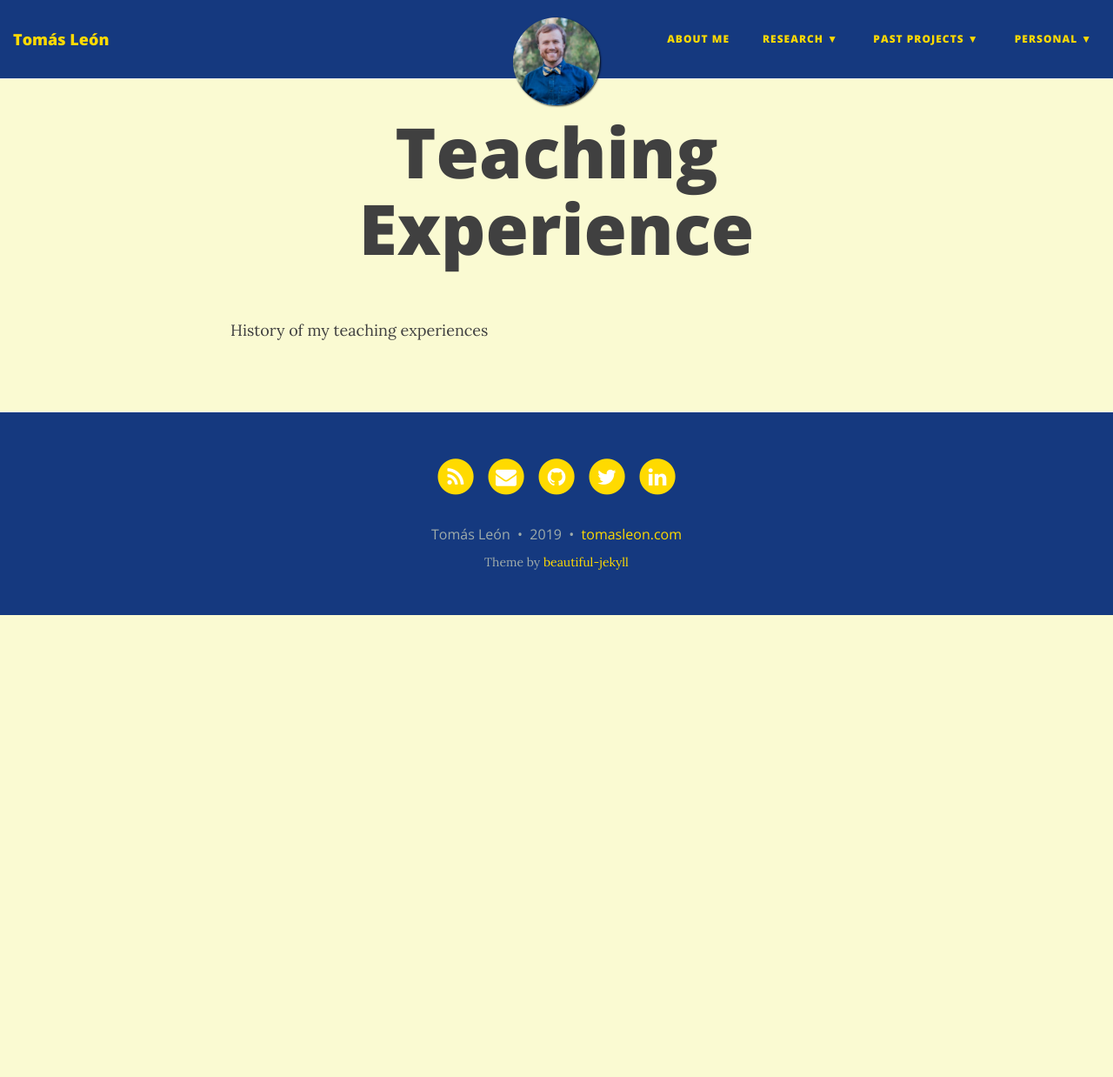
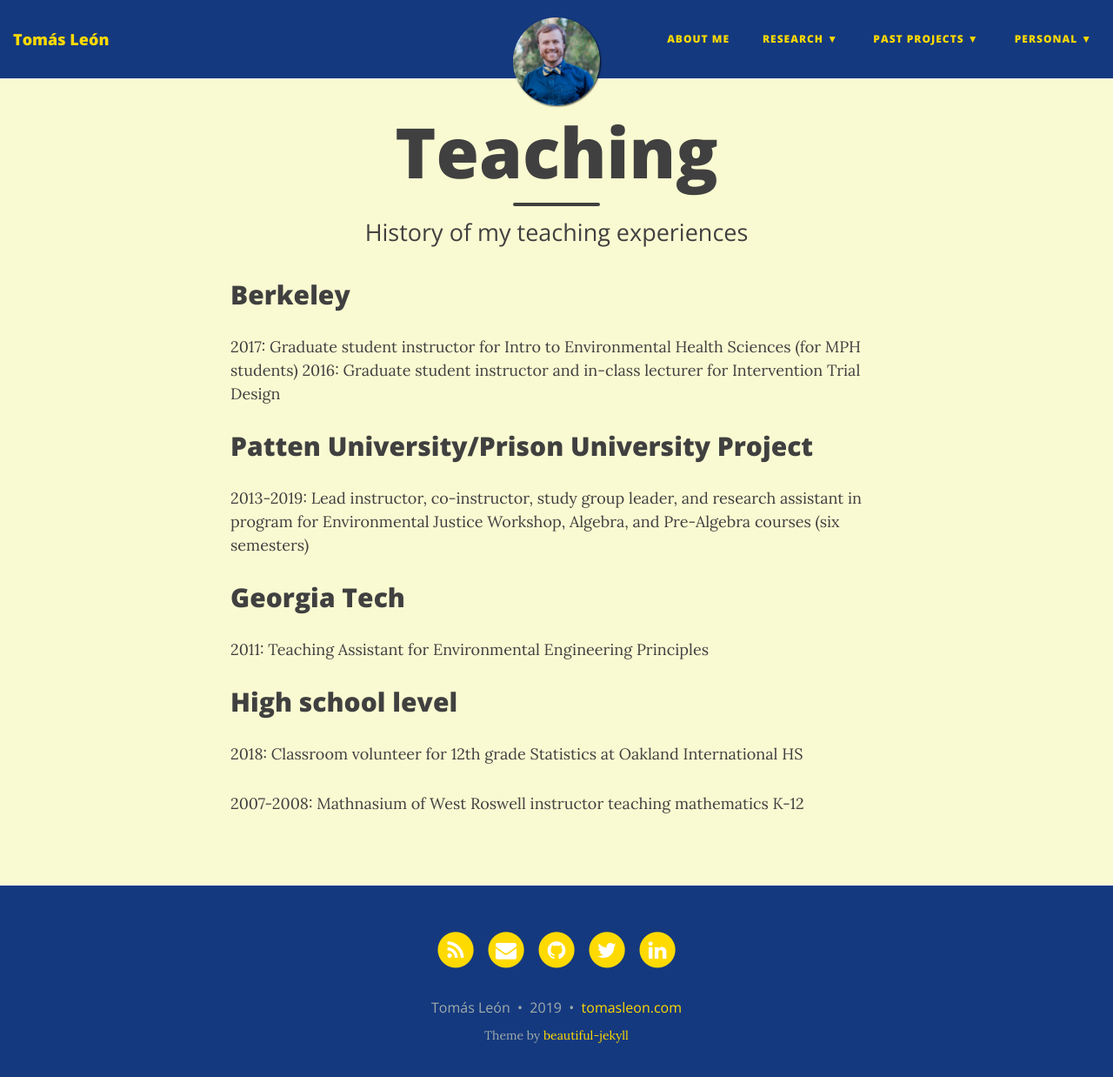
Before and after one commit to tomasleon/tomasleon.github.io, a Jekyll site: the page built from teaching.md, in a window 1280 px wide and 1251 px high. Shown: the top 1238 px of the window at 87% size. Built offline with Jekyll 4.4.1, drawn with Linux system fonts in a browser that asks for light colours; nearby versions of some CDN libraries.

Commit message:
Update teaching.md

```diff
--- a/teaching.md
+++ b/teaching.md
@@ -1,6 +1,24 @@
 ---
-title: Teaching Experience
-
+layout: page
+title: Teaching
+subtitle: History of my teaching experiences
 ---
 
-History of my teaching experiences
+## Berkeley
+
+2017: Graduate student instructor for Intro to Environmental Health Sciences (for MPH students)
+2016: Graduate student instructor and in-class lecturer for Intervention Trial Design
+
+## Patten University/Prison University Project
+
+2013-2019: Lead instructor, co-instructor, study group leader, and research assistant in program for Environmental Justice Workshop, Algebra, and Pre-Algebra courses (six semesters)
+
+## Georgia Tech
+
+2011: Teaching Assistant for Environmental Engineering Principles
+
+## High school level
+
+2018: Classroom volunteer for 12th grade Statistics at Oakland International HS
+
+2007-2008: Mathnasium of West Roswell instructor teaching mathematics K-12
```
